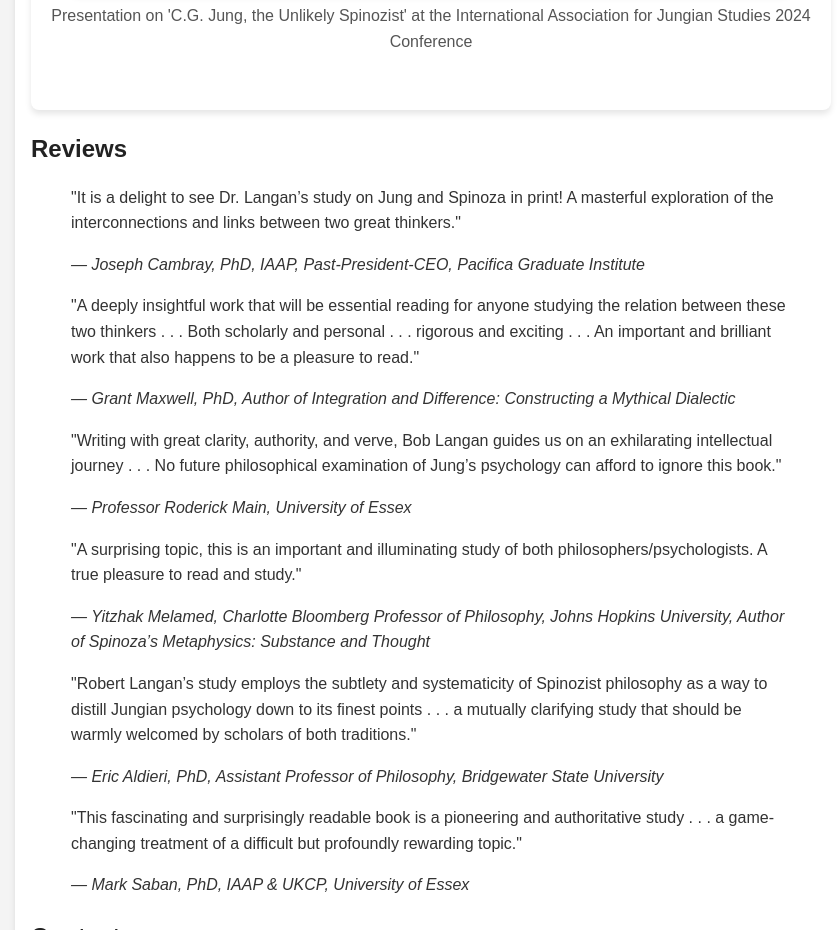
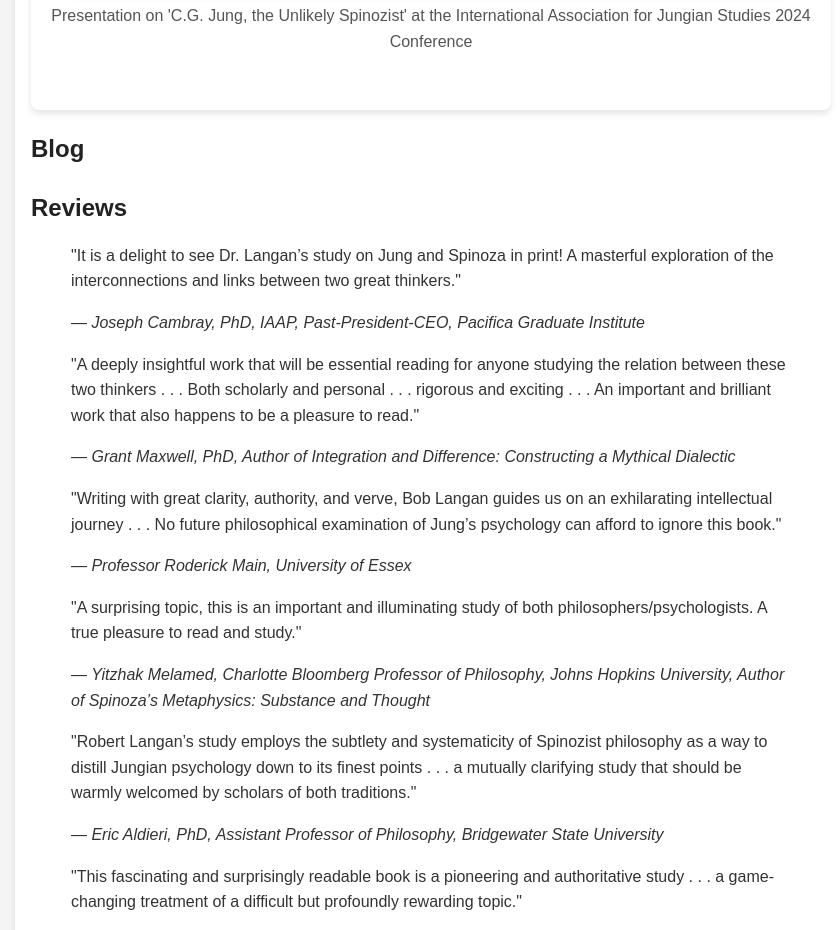
Before and after one commit to W2NJL/phd-website, a plain HTML site: page index.html in a window 1280 px wide. Shown: the part 2576-3506 px from the top of the page, without its empty margins (209-1049 px from the left). Drawn offline with Linux system fonts and the light colour scheme.

Commit message:
Added blog section

```diff
--- a/index.html
+++ b/index.html
@@ -81,6 +81,7 @@
                 </div>
             </div>
         </section>
+
         <section id="events">
             <h2>Events</h2>
             <div class="video-container">
@@ -93,7 +94,12 @@
                 </p>
             </div>
         </section>
-
+     <section id="blog">
+    <h2>Blog</h2>
+    <div id="blog-posts">
+        <!-- Blog posts will be dynamically loaded here -->
+    </div>
+</section>
 
         <section id="reviews">
             <h2>Reviews</h2>
```
